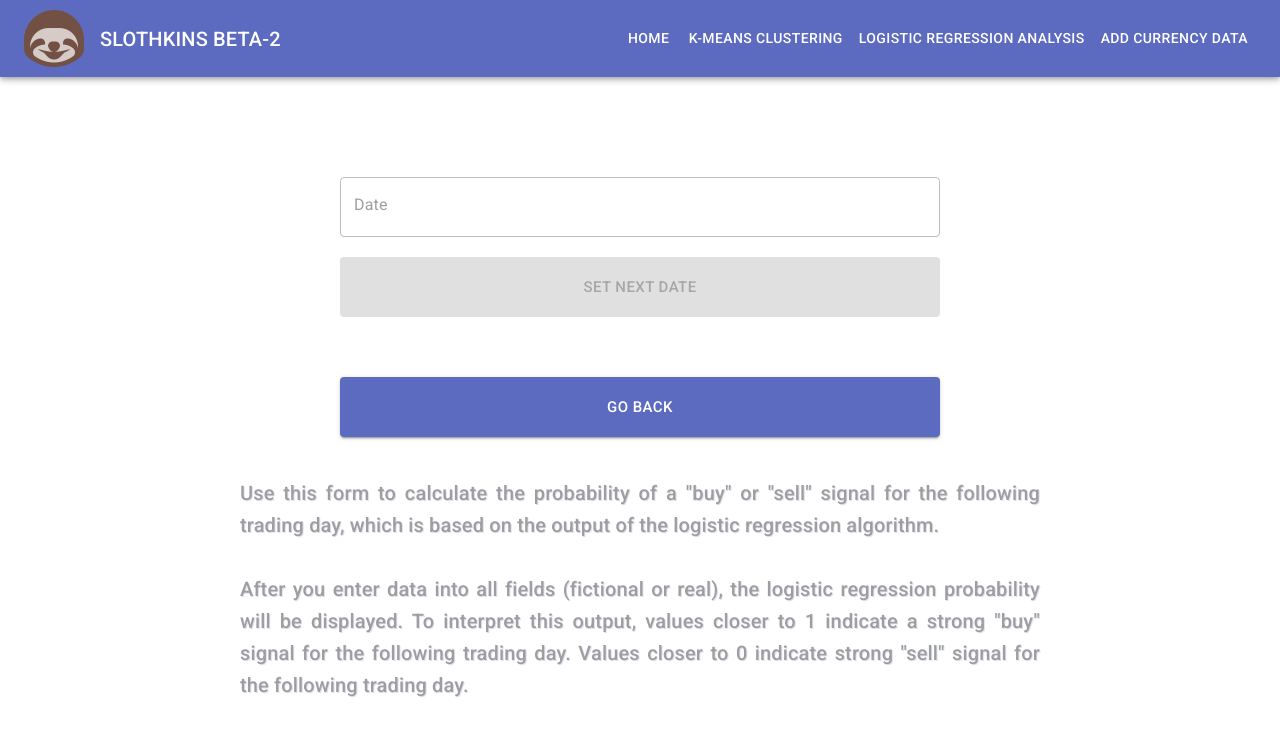
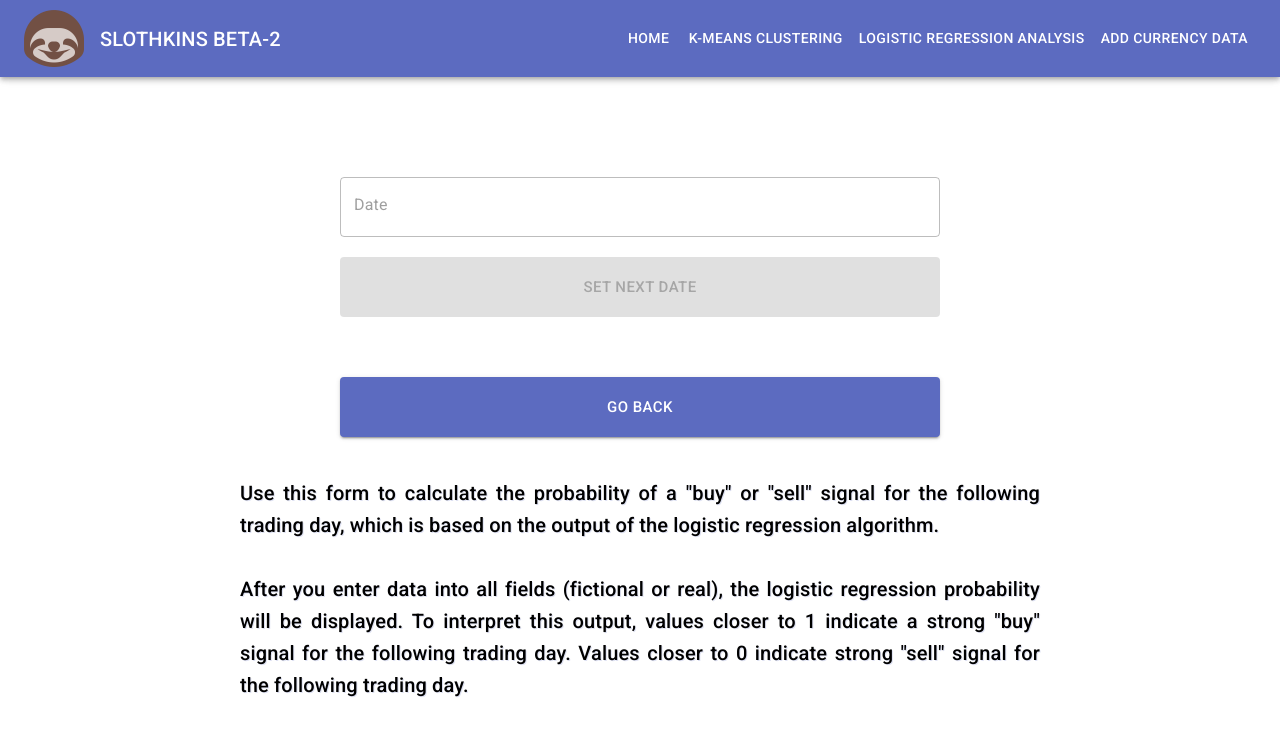
Before and after one commit to shelbourn/slothkins-beta-2, a React (Create React App) app: page /next-day-buy-signal-prediction in a window 1280 px wide. Shown: the top 736 px of the page. Built offline with nearby package versions, Linux system fonts and the light colour scheme.

Commit message:
Trying the waters for migration to TS

```diff
--- a/package.json
+++ b/package.json
@@ -12,6 +12,10 @@
         "@testing-library/jest-dom": "^5.16.2",
         "@testing-library/react": "^12.1.4",
         "@testing-library/user-event": "^13.5.0",
+        "@types/jest": "^29.1.2",
+        "@types/node": "^18.11.0",
+        "@types/react": "^17.0.50",
+        "@types/react-dom": "^18.0.6",
         "axios": "^0.26.1",
         "framer-motion": "^6.3.0",
         "material-ui-image": "^3.3.2",
@@ -25,6 +29,7 @@
         "react-router-dom": "^6.2.2",
         "react-scripts": "^5.0.0",
         "recharts": "^2.1.9",
+        "typescript": "^4.8.4",
         "web-vitals": "^2.1.4"
     },
     "scripts": {
--- a/src/Components/LogRegProbFields.js
+++ b/src/Components/LogRegProbFields.js
@@ -234,7 +234,7 @@ const LogRegProbFields = () => {
                     delay: 2
                 }}
             >
-                <Typography variant="h6" color="tertiary">
+                <Typography variant="h6" color="info">
                     Use this form to calculate the probability of a "buy" or
                     "sell" signal for the following trading day, which is based
                     on the output of the logistic regression algorithm.
--- a/src/index.js
+++ b/src/index.tsx
@@ -23,7 +23,7 @@ const theme = createTheme({
         secondary: {
             main: '#7E57C2'
         },
-        tertiary: '#9E9E9E'
+        info: { main: '#9E9E9E' }
     },
     breakpoints: {
         values: {
```
Also changed, not shown: 1 other file (tests, documents, lock files or other folders).
